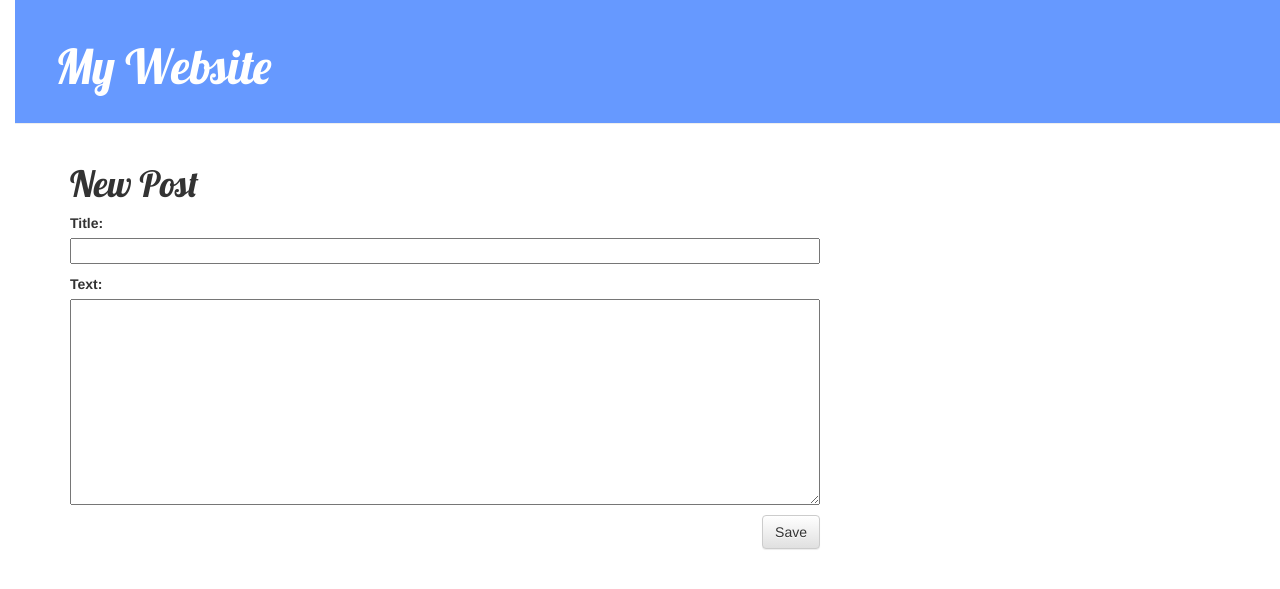
After one commit to abhishek1104/myproject, a Django app: page /myapp/post/new/ in a window 1280 px wide. The commit adds this page. Shown: the top 589 px of the page. Run offline with Django 3.2, Linux system fonts and the light colour scheme; parts of the project's set-up code (start-up, migrations or seed data) failed here and were passed over; some libraries are stand-ins or nearby versions.

Commit message:
Added views to create/edit blog post including the site

```diff
--- /dev/null
+++ b/myapp/forms.py
@@ -0,0 +1,10 @@
+from django import forms
+
+from .models import Post
+
+
+class PostForm(forms.ModelForm):
+
+    class Meta:
+        model=Post
+        fields=('title','text',)
--- a/myapp/models.py
+++ b/myapp/models.py
@@ -9,7 +9,7 @@ import datetime
 class Post(models.Model):
     author = models.ForeignKey('auth.User')
     title = models.CharField(max_length=200)
-    text =  models.TextField(blank=True, null=True)
+    text =  models.TextField(blank=False, null=False)
     created_date = models.DateTimeField(
         default = timezone.now)
     publish_date = models.DateTimeField(
--- a/myapp/static/css/blog.css
+++ b/myapp/static/css/blog.css
@@ -31,6 +31,7 @@ h1, h2, h3, h4 {
 
 .date {
     color: #828282;
+    text-align: left;
 }
 
 .save {
--- a/myapp/templates/myapp/base.html
+++ b/myapp/templates/myapp/base.html
@@ -16,6 +16,10 @@
 
 <body>
     <div class="page-header">
+        {% if user.is_authenticated %}
+            <a href="{% url 'post_new' %}" class="top-menu"><span class="glyphicon glyphicon-plus"></span></a>
+        {% endif %}
+
         <h1><a href="/myapp/">My Website</a></h1>
     </div>
 
--- a/myapp/templates/myapp/post_details.html
+++ b/myapp/templates/myapp/post_details.html
@@ -10,6 +10,10 @@
     </div>
     {% endif %}
 
+    {% if user.is_authenticated %}
+
+        <a class="btn btn-default" href="{% url 'post_edit' pk=post.pk %}"><span class="glyphicon glyphicon-pencil"></span></a>
+    {% endif %}
     <h1>{{post.title}}</h1>
     <p>{{ post.text|linebreaks }}</p>
 
--- /dev/null
+++ b/myapp/templates/myapp/post_edit.html
@@ -0,0 +1,12 @@
+{% extends 'myapp/base.html' %}
+
+{% block content %}
+
+    <h1>New Post</h1>
+    <form method="POST" class="post-form">{% csrf_token %}
+        {{form.as_p}} <!-- It will display the form -->
+        <button type="submit" class="save btn btn-default">Save</button>
+    </form>
+
+
+{% endblock %}
--- a/myapp/urls.py
+++ b/myapp/urls.py
@@ -9,4 +9,6 @@ urlpatterns = [
     url(r'^hello/' , views.hello , name='hello'),
     url(r'^$', views.post_list , name='post_list'),
     url(r'^post/(?P<pk>\d+)/$',views.post_details, name='post_details'),
+    url(r'^post/new/$',views.post_new, name='post_new'),
+    url(r'^post/(?P<pk>\d+)/edit/', views.post_edit , name='post_edit')
 ]
--- a/myapp/views.py
+++ b/myapp/views.py
@@ -1,8 +1,9 @@
-from django.shortcuts import render, get_object_or_404
+from django.shortcuts import render, get_object_or_404,redirect
 from django.http import HttpResponse
 from .models import Post
 from django.utils import timezone
 import datetime
+from .forms import PostForm
 
 # Create your views here.
 
@@ -24,9 +25,45 @@ def hello(request):
 
 
 def post_list(request):
-    posts=Post.objects.filter(publish_date__lte = timezone.now()).order_by('publish_date')
+    posts=Post.objects.filter(publish_date__lte = timezone.now()).order_by('-publish_date') #descending order of publish_Date
     return render(request,"myapp/post_list.html",{'posts': posts})
 
 def post_details(request,pk):
     post=get_object_or_404(Post,pk=pk)
     return render(request,"myapp/post_details.html",{'post': post})
+
+
+def post_new(request):
+
+    if request.method =='POST':
+        form=PostForm(request.POST)
+        if form.is_valid():
+            post=form.save(commit=False)
+            post.author=request.user
+            post.publish_date=timezone.now()
+            post.save()
+            return redirect('post_details' , pk=post.pk)
+
+    else :
+        form=PostForm()
+
+    return render(request,"myapp/post_edit.html",{'form':form})
+
+
+def post_edit(request,pk):
+    post=get_object_or_404(Post,pk=pk)
+
+    if request.method=='POST':
+        form=PostForm(request.POST, instance=post)
+        if form.is_valid():
+            post=form.save(commit=False)
+            post.author=request.user
+            post.publish_date=timezone.now()
+            post.save()
+
+            return redirect('post_details', pk=post.pk)
+
+    else :
+      form = PostForm(instance=post)
+
+    return render(request,"myapp/post_edit.html",{'form':form})
```
Also changed, not shown: 4 other files.
